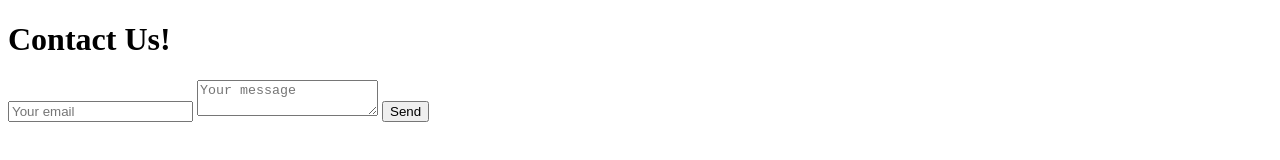
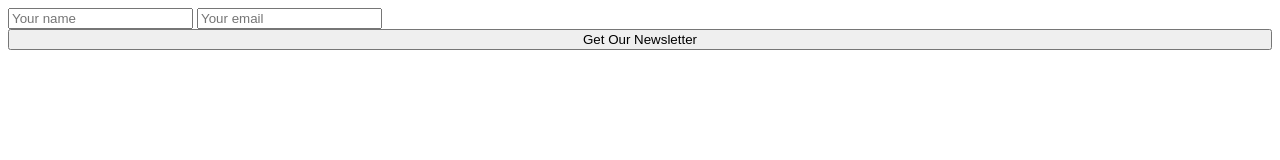
Before and after one commit to TimLee2/TimLee2.github.io, a plain HTML site: page index.html in a window 1280 px wide. Drawn offline with Linux system fonts and the light colour scheme.

Commit message:
Create index.html

```diff
--- a/index.html
+++ b/index.html
@@ -1,14 +1,7 @@
-<!DOCTYPE html>
-<html>
-<body>
-
-<h1>Contact Us!</h1>
-
-<form method="POST" action="http://formspree.io/timothy.c.lee.96@gmail.com">
-  <input name="email" placeholder="Your email" type="email">
-  <textarea name="message" placeholder="Your message"></textarea>
-  <button type="submit">Send</button>
-</form>
-
-</body>
-</html>
+<form method="POST" action="https://formspree.io/timothy.c.lee.96@gmail.com">
+              <input type="text" name="name" placeholder="Your name" required="">
+              <input type="email" name="_replyto" placeholder="Your email" required="">
+              <input type="text" name="_gotcha" style="display:none">
+              <input type="hidden" name="_format" value="plain" style="display:none">
+              <button style="width: 100%" type="submit">Get Our Newsletter</button>
+            </form>
```
